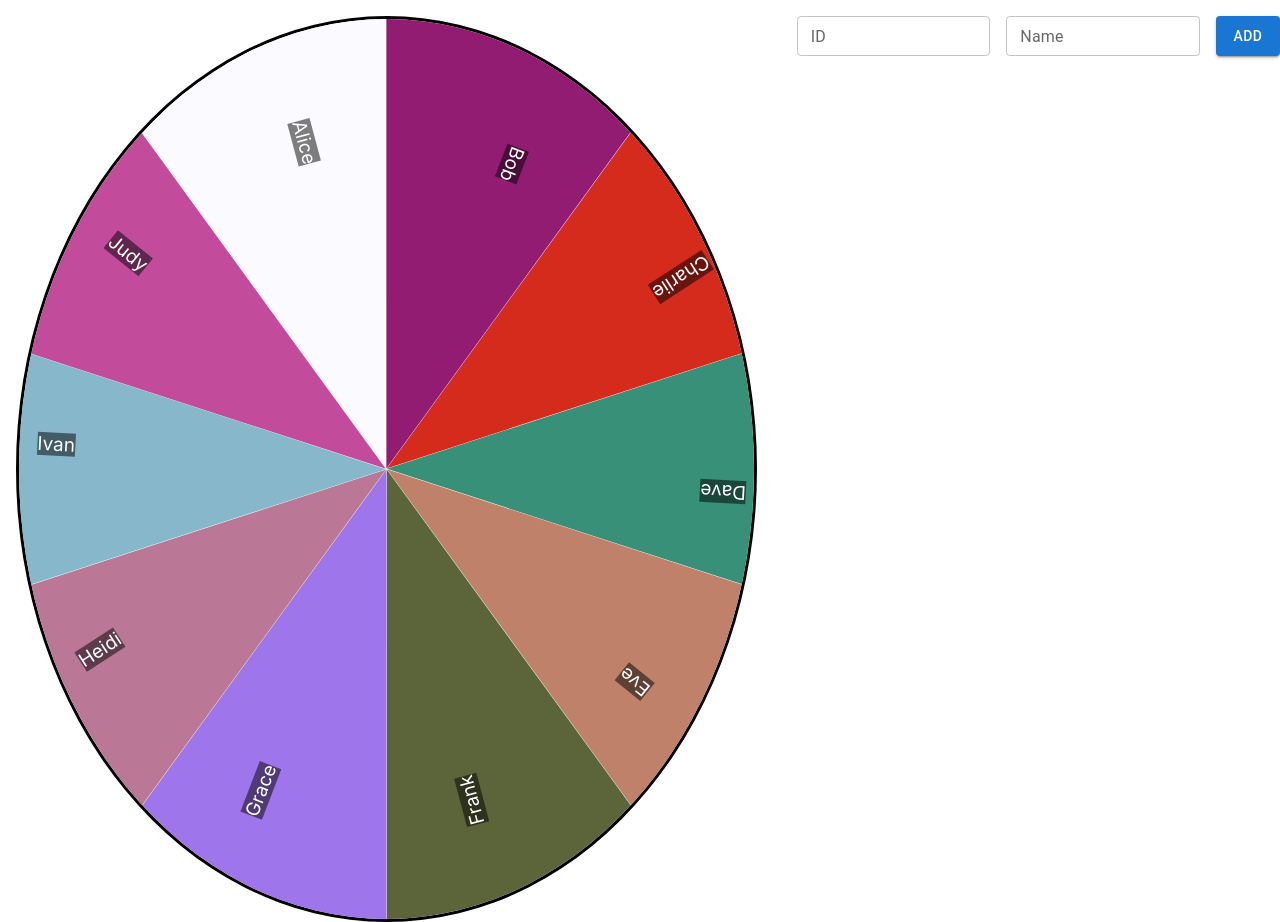
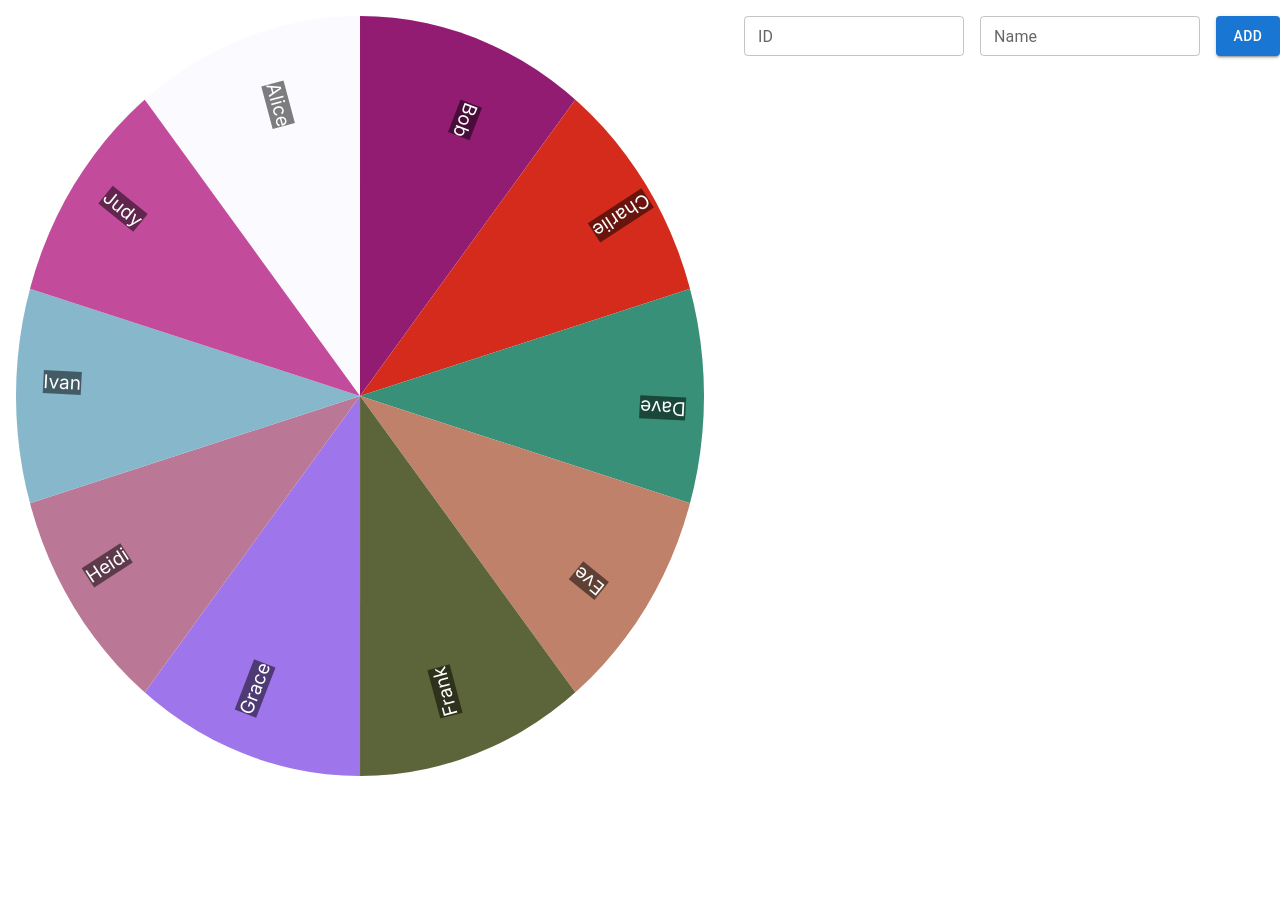
Before and after one commit to DinhL3/tamk-wheel-of-fortune-react, a React (Create React App) app: page / in a window 1280 px wide. After the commit the page ends 800 px from the top, so only its background shows below. Built offline with nearby package versions, Linux system fonts and the light colour scheme.

Commit message:
rename participants to players, minor styling changes

```diff
--- a/src/App.tsx
+++ b/src/App.tsx
@@ -41,13 +41,12 @@ function App() {
     return generatedNames;
   };
 
-  const numberOfParticipants = 10; // Change this number to test with different numbers of participants
-  const participants = generateNames(numberOfParticipants);
+  const generatedPlayers = generateNames(10); // Change the number of generated players here
 
   return (
     <PlayersContextProvider>
-      <Box width="100vw" display="flex">
-        <Wheel participants={participants} />
+      <Box width="100vw" display="flex" justifyContent="space-around">
+        <Wheel players={generatedPlayers} />
         <PlayerList />
       </Box>
     </PlayersContextProvider>
--- a/src/components/Wheel/Wheel.module.scss
+++ b/src/components/Wheel/Wheel.module.scss
@@ -6,10 +6,10 @@ $segment-height: 50%;
   margin-top: 1rem;
   margin-left: 1rem;
   position: relative;
-  width: 900px;
-  height: 900px;
+  width: 95vh;
+  height: 95vh;
   border-radius: 100%;
-  border: 3px solid $border-color;
+  border: px solid $border-color;
   overflow: hidden;
 }
 
--- a/src/components/Wheel/Wheel.tsx
+++ b/src/components/Wheel/Wheel.tsx
@@ -1,11 +1,11 @@
 import styles from './Wheel.module.scss';
 
 interface WheelProps {
-  participants: string[];
+  players: string[];
 }
 
-const Wheel = ({ participants }: WheelProps) => {
-  const numberOfSegments = participants.length;
+const Wheel = ({ players }: WheelProps) => {
+  const numberOfSegments = players.length;
 
   const colors = Array.from({ length: numberOfSegments }, () => {
     const hue = Math.floor(Math.random() * 360);
@@ -14,7 +14,7 @@ const Wheel = ({ participants }: WheelProps) => {
     return `hsl(${hue}, ${saturation}%, ${lightness}%)`;
   });
 
-  const segments = participants.map((participant, index) => {
+  const segments = players.map((player, index) => {
     const angle = (360 / numberOfSegments) * index;
     const transform = `rotate(${angle}deg) skewY(${
       90 - 360 / numberOfSegments
@@ -37,7 +37,7 @@ const Wheel = ({ participants }: WheelProps) => {
           className={styles.label}
           style={{ transform: labelTransform, right: rightValue, fontSize }}
         >
-          {numberOfSegments <= 40 ? participant : index}
+          {numberOfSegments <= 40 ? player : index}
         </span>
       </div>
     );
```
